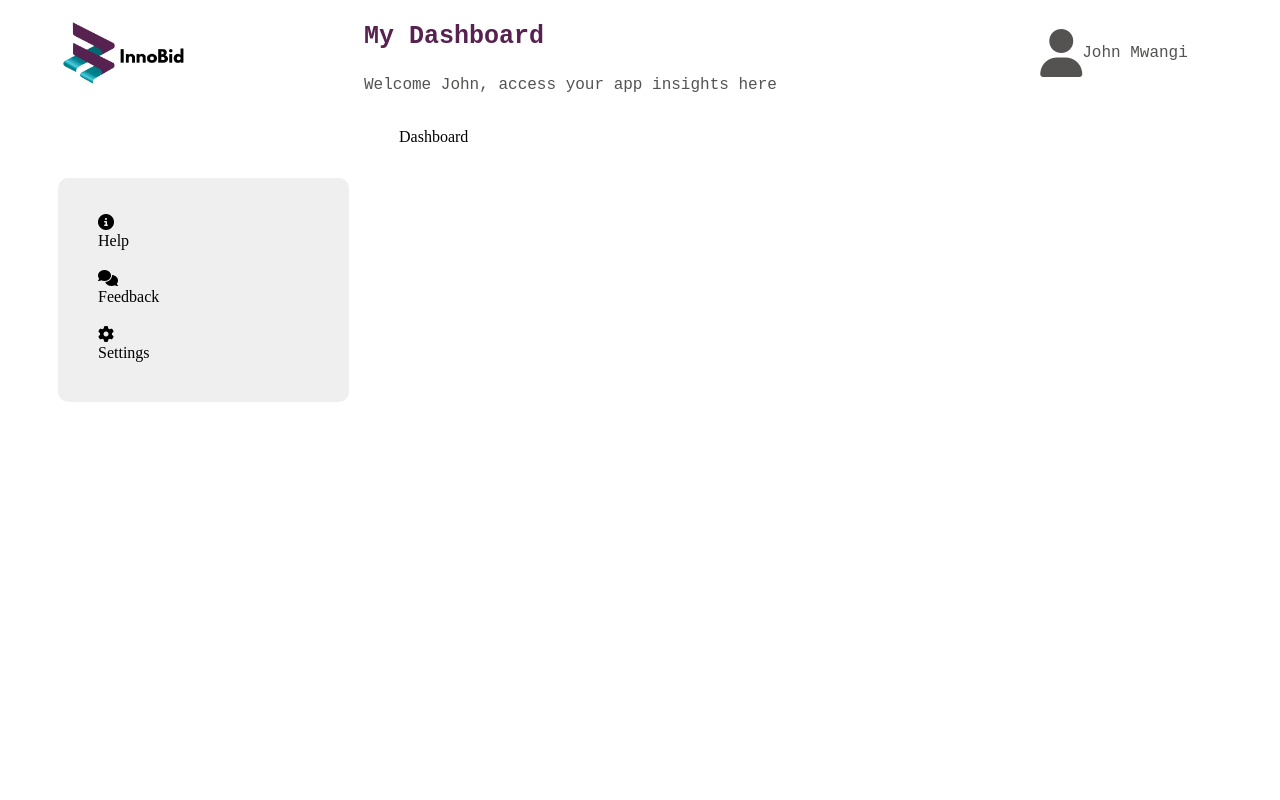
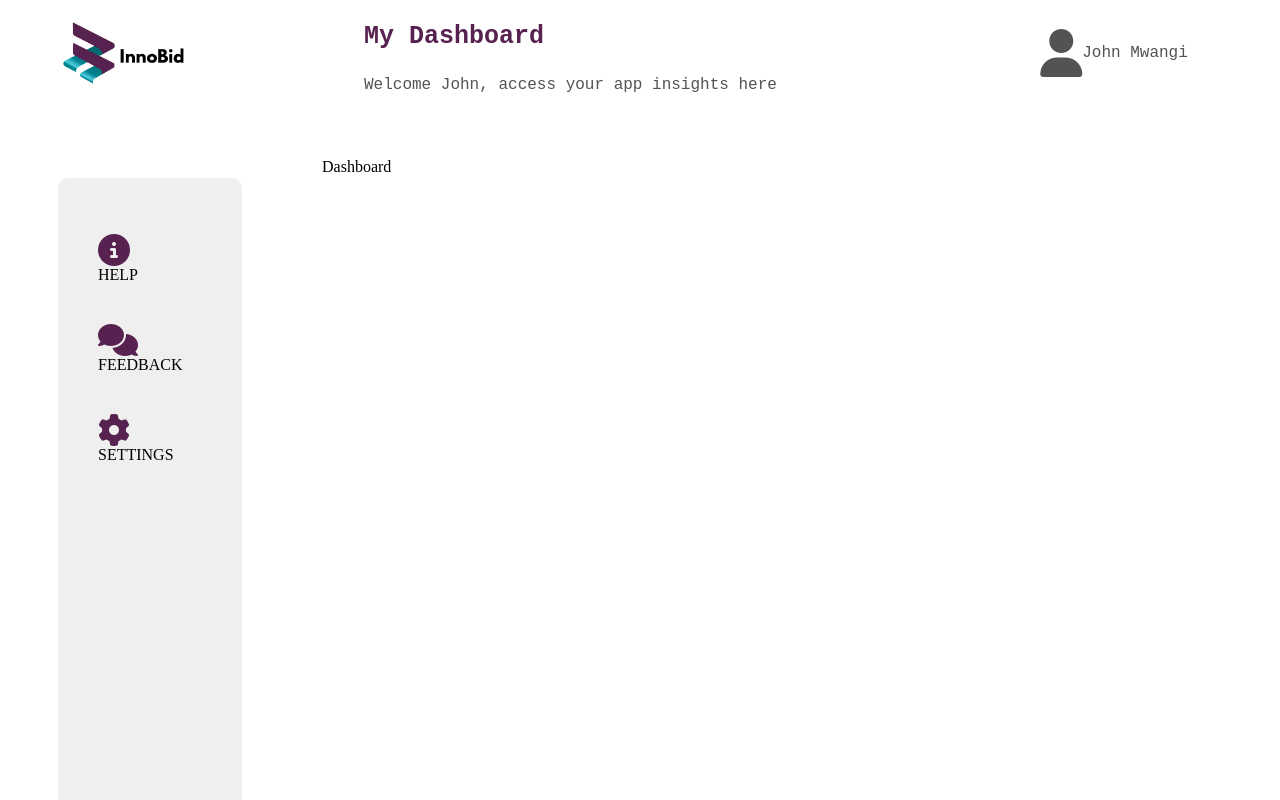
Before and after one commit to Ndhlovu1/tender-management-system, a React (Create React App) app in the folder inno-bid/: page / in a window 1280 px wide. Shown: the top 800 px of the page. Built offline with nearby package versions, Linux system fonts and the light colour scheme.

Commit message:
Completed Sidebar

```diff
--- a/inno-bid/src/dashboard/dashboard.css
+++ b/inno-bid/src/dashboard/dashboard.css
@@ -1,3 +1,4 @@
 .dashboard{
-    flex: 9;
+    flex: 15;
+    margin: 30px;
 }
--- a/inno-bid/src/sidebar/Sidebar.jsx
+++ b/inno-bid/src/sidebar/Sidebar.jsx
@@ -15,14 +15,27 @@ export default function Sidebar() {
         */}
 
         <li className="sidebarListItem">
-          <i class="fa-sharp fa-solid fa-circle-info"></i>
-            Help
-          </li>
-        <li><i class="sidebarListItem fa-sharp fa-solid fa-comments"></i>Feedback</li>
-        <li><i class="sidebarListItem fa-solid fa-gear"></i>Settings</li>
+          <i class="nameSideBar fa-sharp fa-solid fa-circle-info fa-2x"></i>
+        </li>
+        <li className='nameSideBar'>HELP</li>
+
+        <li>
+          <i class="nameSideBar sidebarListItem fa-sharp fa-solid fa-comments fa-2x">
+          </i>
+          <li className='nameSideBar'> FEEDBACK</li>
+
+        </li>
+
+        <li>
+          <i class="nameSideBar sidebarListItem fa-solid fa-gear fa-2x"></i>
+          <li className='nameSideBar'> SETTINGS</li>
+        </li>
 
        </ul>
 
+       <ul className='sidebarListNames'>
+
+       </ul>
 
     </div>
   )
--- a/inno-bid/src/sidebar/sidebar.css
+++ b/inno-bid/src/sidebar/sidebar.css
@@ -1,12 +1,12 @@
 .sidebar{
     flex: 3;
     margin: 50px ;
-    padding-bottom: 10px;
+    padding-bottom: 500px;
     background: #efefef;
     border-radius: 10px;
     display: flex;
     flex-direction: column;
-    align-items: start;
+    align-items: flex-start;
 
 }
 
@@ -14,15 +14,15 @@
 .sidebarList{
     display: flex;
     flex-direction: column;
-    align-items: start;
     list-style: none;
-    margin-bottom: 30px;
+    margin-bottom: 1px;
 
 }
 
 .sidebarListItem{
    display: inline-block;
    width: 50%;
-   margin-top: 20px;
+   margin-top: 40px;
    cursor: pointer;
+   color:#572250;
 }
```
